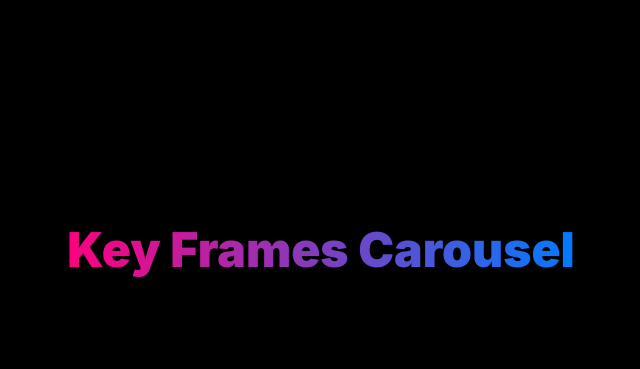
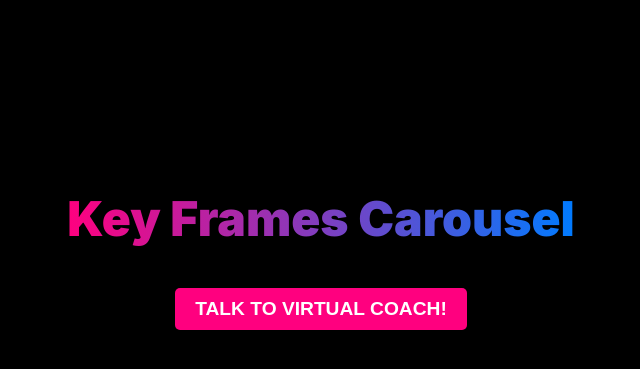
Before and after one commit to fazalmittu/FormFlow, a Flask app: page /feedback in a window 1280 px wide. Shown: the part 141-510 px from the top of the page, without its empty margins (319-959 px from the left). Run offline with Flask 3, Linux system fonts and the light colour scheme.

Commit message:
button for critic

```diff
--- a/app.py
+++ b/app.py
@@ -3,8 +3,10 @@
 import os
 from dotenv import load_dotenv
 from critic.gptv import critique_video
+import subprocess
 import json
 import pprint
+from critic import critic
 
 app = Flask(__name__)
 app.config['UPLOAD_FOLDER'] = 'uploads'
@@ -28,12 +30,21 @@
 
 ALLOWED_EXTENSIONS = {'mp4', 'avi', 'mov', 'mkv'}
 
+
 def allowed_file(filename):
     return '.' in filename and filename.rsplit('.', 1)[1].lower() in ALLOWED_EXTENSIONS
+
 
 @app.route('/')
 def index():
     return render_template('index.html')
+
+
+@app.route('/run-critic')
+def run_critic():
+    print("made it to run critic")
+    critic.main()
+
 
 @app.route('/feedback')
 def feedback():
@@ -47,6 +58,7 @@
     else:
         key_frame_paths = []
     return render_template('carousel.html', key_frame_paths=key_frame_paths)
+
 
 @app.route('/upload', methods=['POST'])
 def upload_file():
@@ -71,5 +83,6 @@
         flash('Invalid file type')
         return redirect(url_for('index'))
 
+
 if __name__ == '__main__':
     app.run(debug=True)
--- a/critic/critic.py
+++ b/critic/critic.py
@@ -7,6 +7,7 @@
 
 load_dotenv()
 HUME_API_KEY = os.getenv("HUME_API_KEY")
+
 
 async def start_conversation(critique: str) -> None:
     # Connect and authenticate with Hume
@@ -40,7 +41,8 @@
                 print("Ending conversation...")
                 break
 
-if __name__ == "__main__":
+
+def main():
     critique = """
     Basketball Shot Form Analysis
     Stance and Position
--- a/templates/carousel.html
+++ b/templates/carousel.html
@@ -90,6 +90,23 @@
     .carousel-control:hover {
       background: rgba(0, 0, 0, 0.8);
     }
+
+    .launch-button {
+      margin-top: 20px;
+      padding: 10px 20px;
+      font-size: 1.2em;
+      font-weight: 700;
+      background-color: #ff007f;
+      color: #fff;
+      border: none;
+      border-radius: 5px;
+      cursor: pointer;
+      text-transform: uppercase;
+    }
+
+    .launch-button:hover {
+      background-color: #e60073;
+    }
   </style>
 </head>
 <body>
@@ -108,6 +125,7 @@
     <button class="carousel-control" id="nextBtn"><i class="fas fa-chevron-right"></i></button>
   </div>
 </div>
+<button class="launch-button" id="launchButton">Talk to Virtual Coach!</button>
 
 <script>
   let currentIndex = 0;
@@ -128,6 +146,10 @@
     const carouselInner = document.getElementById('carouselInner');
     carouselInner.style.transform = `translateX(-${currentIndex * 100}%)`;
   }
+
+  document.getElementById('launchButton').addEventListener('click', () => {
+    window.location.href = '/run-critic';
+  });
 </script>
 </body>
 </html>
```
Also changed, not shown: templates/virtual_coach.html (added, +10 -0 lines), templates/index.html (indentation only). Lines whose indentation alone changed are shown as unchanged.
